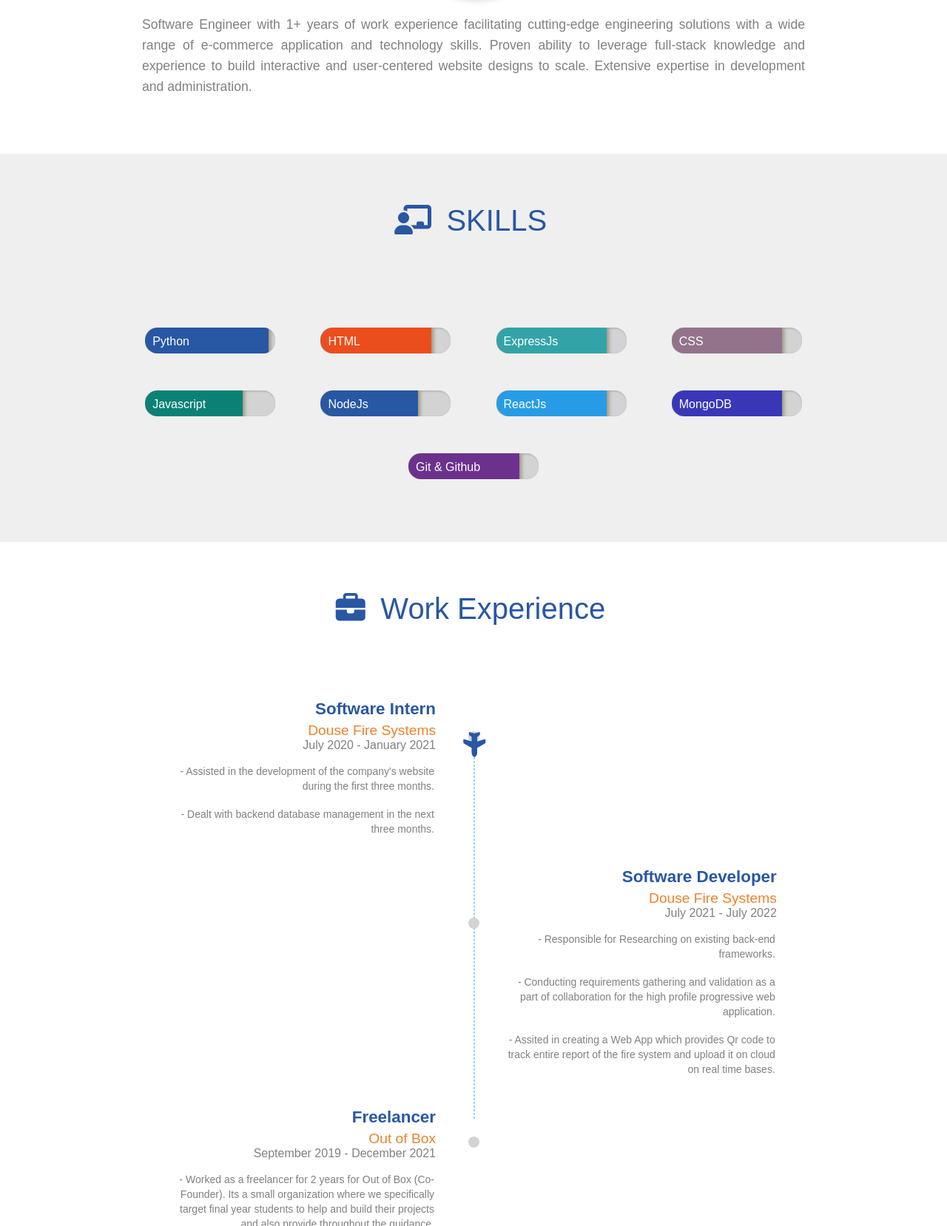
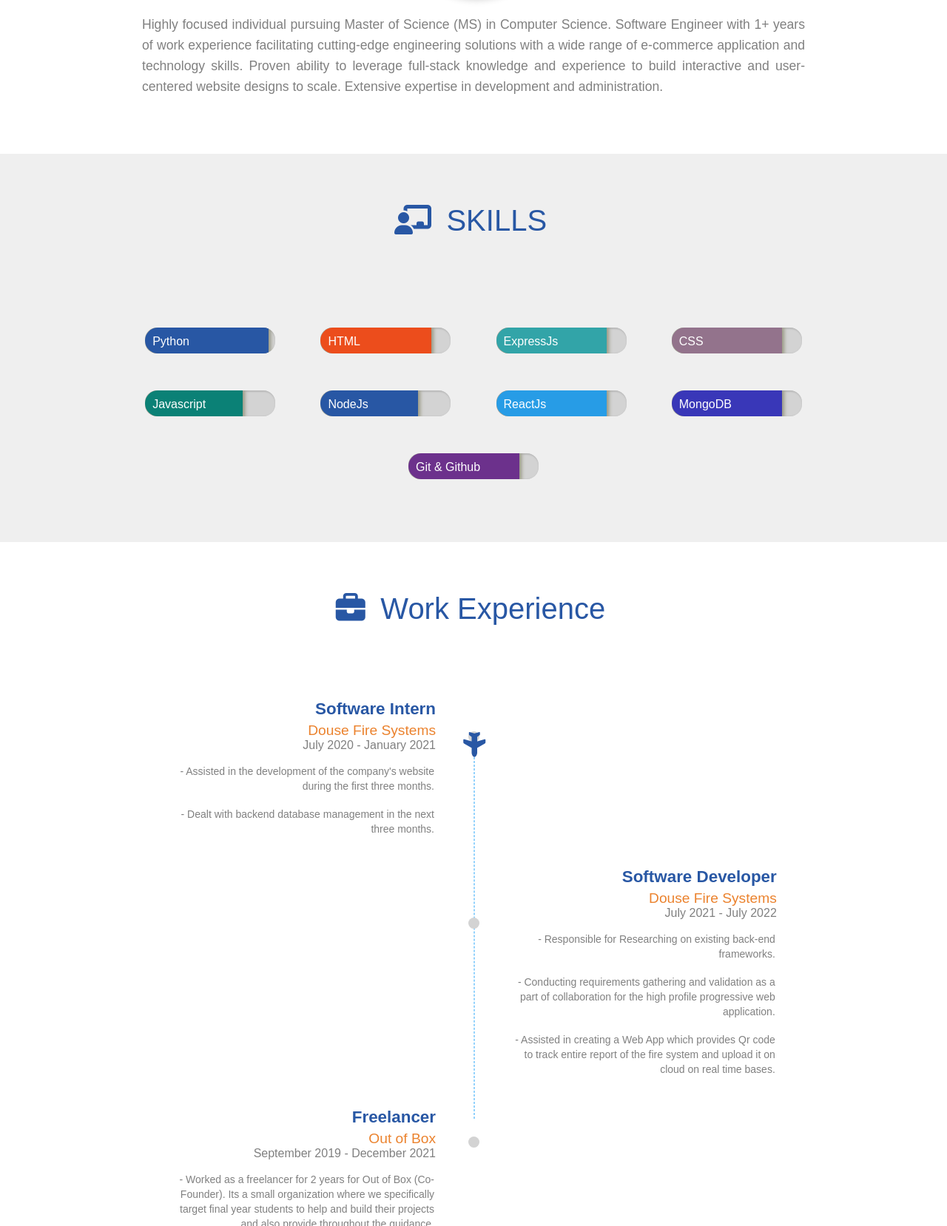
Before and after one commit to saunvid321/Portfolio-website, a plain HTML site: page index.html in a window 1280 px wide. Shown: the part 604-2262 px from the top of the page at 74% size. Drawn offline with Linux system fonts and the light colour scheme.

Commit message:
Add files via upload

```diff
--- a/index.html
+++ b/index.html
@@ -119,7 +119,7 @@
             <div id="about-para">
 
                 <p>
-                    Software Engineer with 1+ years of work experience facilitating cutting-edge engineering solutions with a wide range of e-commerce application and technology skills.
+                    Highly focused individual pursuing Master of Science (MS) in Computer Science. Software Engineer with 1+ years of work experience facilitating cutting-edge engineering solutions with a wide range of e-commerce application and technology skills.
 Proven ability to leverage full-stack knowledge and experience to build interactive and user-centered website designs to scale. Extensive expertise in development and administration.
                     <!-- Lorem Ipsum is simply dummy text of the printing and <span class="text-highlight">typesetting industry</span>. Lorem Ipsum has been the industry's standard <span class="text-highlight">dummy text ever</span> since the 1500s, when an unknown printer took a galley of type and scrambled it to make a type specimen book. It has survived not only five centuries, but also the leap into electronic typesetting, remaining essentially unchanged. It was popularised in the 1960s <span class="text-highlight">with the release of Letraset</span> sheets containing Lorem Ipsum. -->
                 </p>
@@ -252,7 +252,7 @@ three months.
                             for the high profile progressive web application.
                         </p>
                         <p class="experience-description text-align-justify">
-                            - Assited in creating a Web App which provides Qr code to track entire report of the fire system and upload it on cloud on real time bases.
+                            - Assisted in creating a Web App which provides Qr code to track entire report of the fire system and upload it on cloud on real time bases.
                         </p>
                     </div>
                 </div>
```
